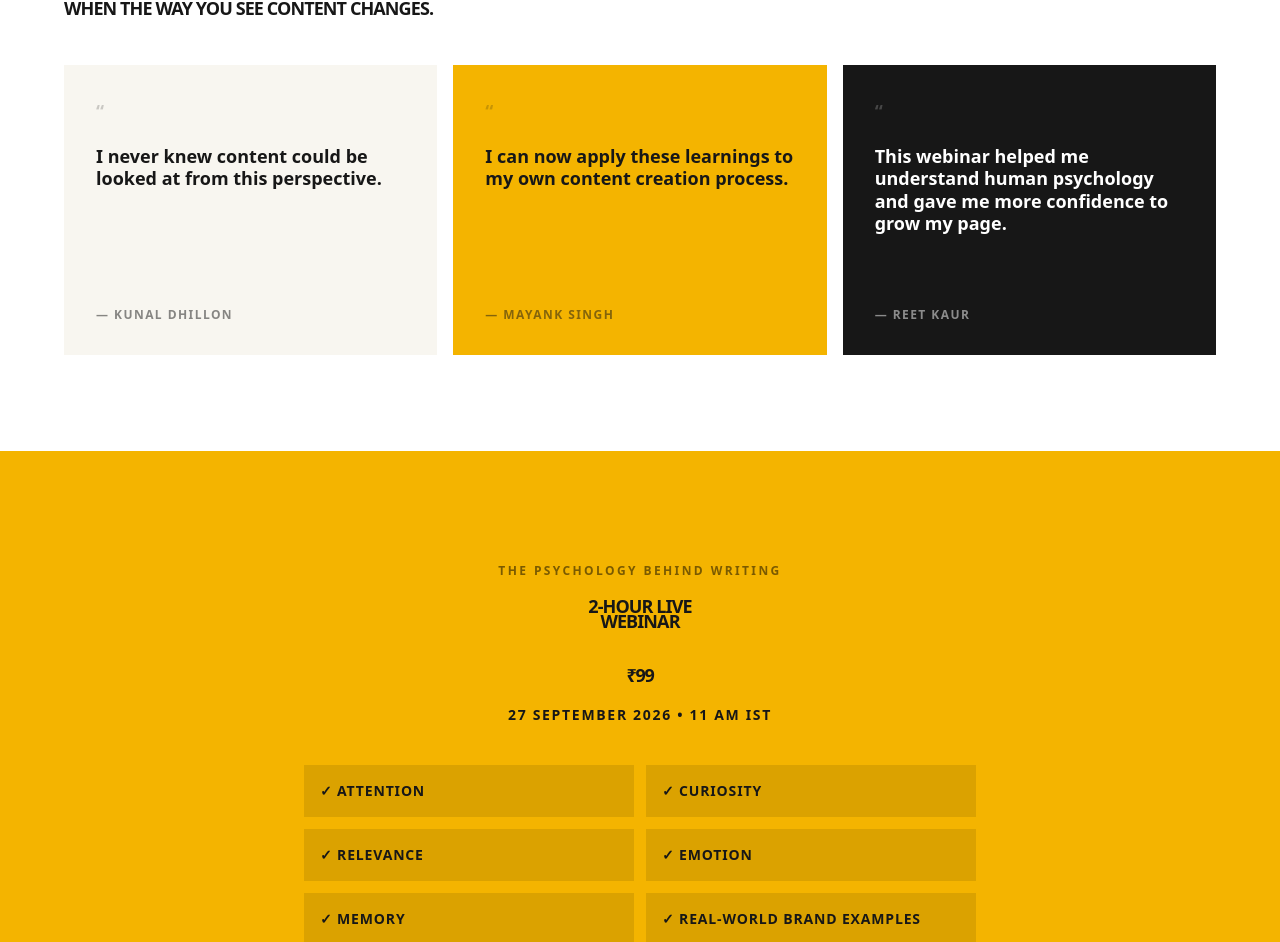
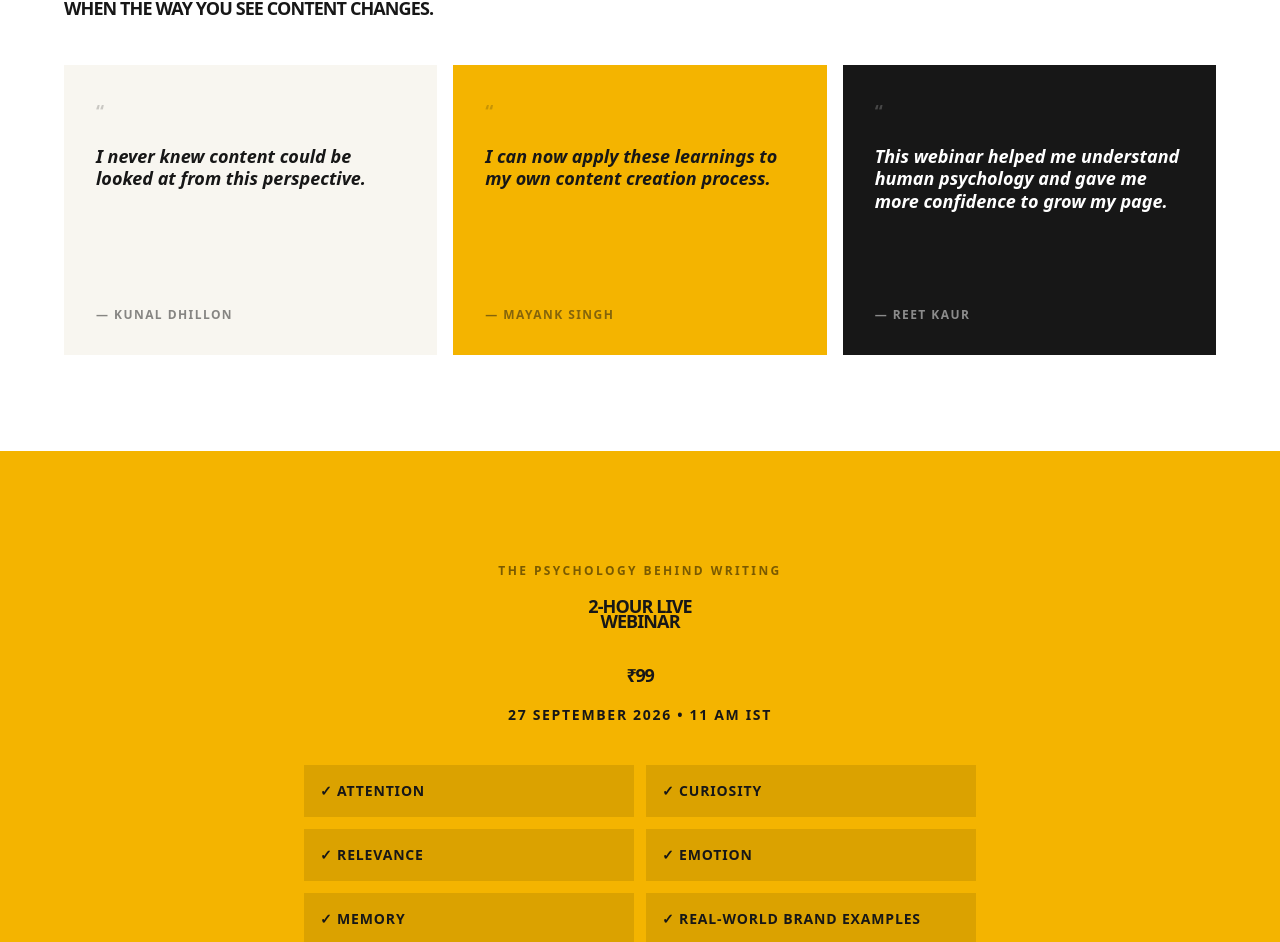
Before and after one commit to PuneetKaur1326/puneet-masterclass, a Next.js app: page /psychology-behind-writing in a window 1280 px wide. Shown: the part 8192-9134 px from the top of the page. Built offline with nearby package versions, Linux system fonts and the light colour scheme; no server answers.

Commit message:
Update testimonial paragraph style to italic
Changed the text style of the testimonial paragraph to italic.

```diff
--- a/src/app/psychology-behind-writing/page.tsx
+++ b/src/app/psychology-behind-writing/page.tsx
@@ -961,7 +961,7 @@ export default function PsychologyBehindWritingPage() {
                 <div>
                   <div className="text-lg font-black opacity-20">“</div>
 
-                  <p className="mt-5 text-lg font-black leading-tight">
+                  <p className="mt-5 text-lg font-black italic leading-tight">
                     {testimonial.quote}
                   </p>
                 </div>
```
